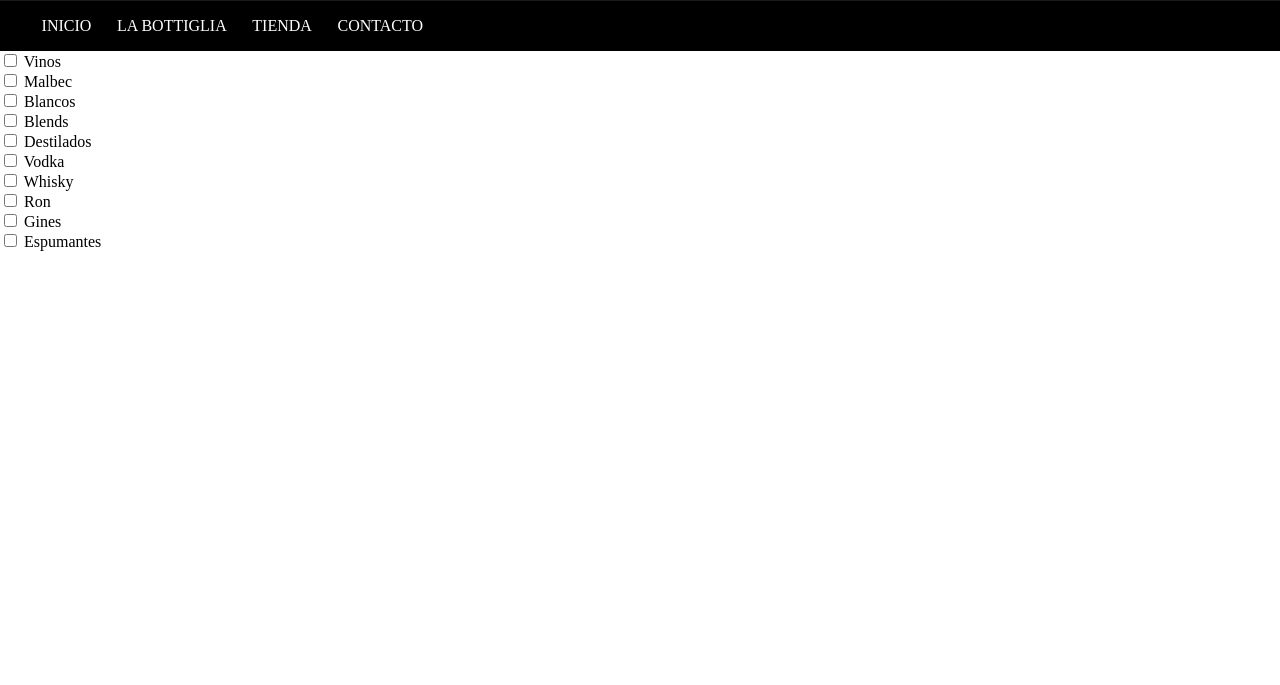
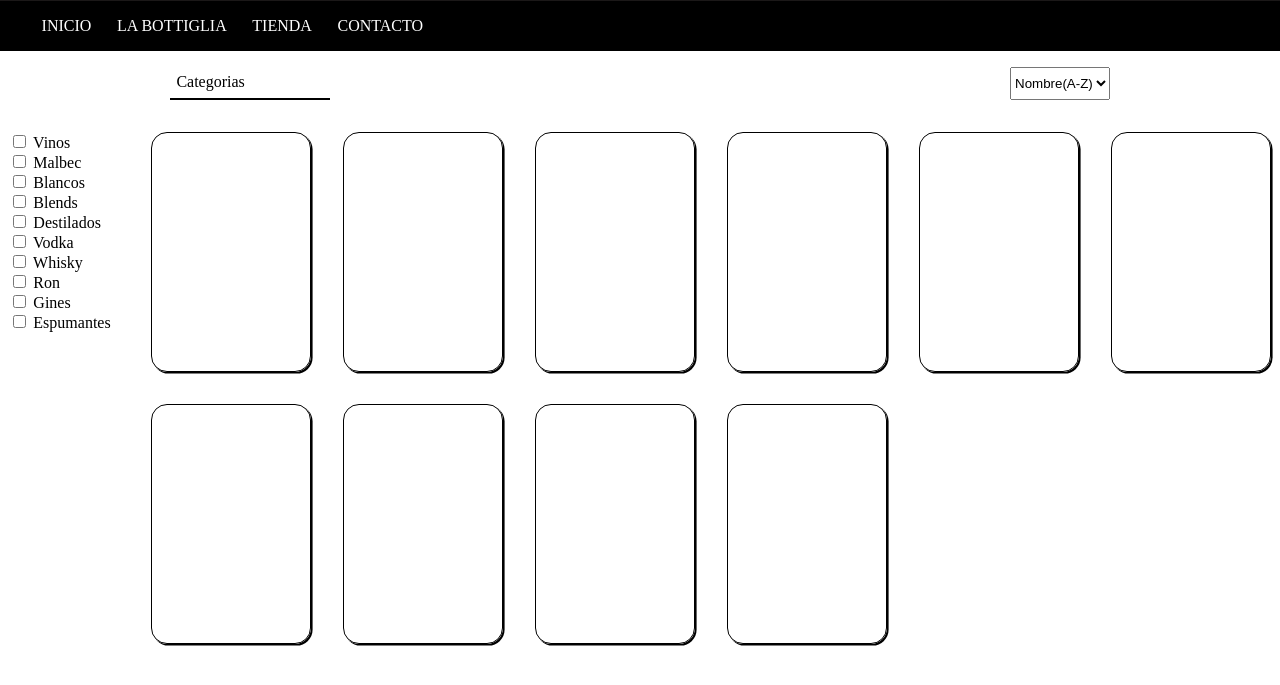
Before and after one commit to MatiSalinas/La-Bottiglia, a Django app: page /productos/ in a window 1280 px wide. Shown: the part 99-784 px from the top of the page. Run offline with Django 4.2, Linux system fonts and the light colour scheme.

Commit message:
Added cards

```diff
--- a/tiendaOnline/tiendaOnline/static/css/productos.css
+++ b/tiendaOnline/tiendaOnline/static/css/productos.css
@@ -75,9 +75,43 @@ path{
 
 }
 
+.categorias {
+    display: flex;
+    justify-content: space-evenly;
+    margin-top: 1rem;
+}
+.catTitle {
+    width: 10rem;
+    padding: .4rem;
+    border-bottom: 2px solid black;
+}
+.container {
+    width: 100%;
+    display: flex;
+    justify-content: center;
+    gap: 2.5rem;
+    margin-top: 2rem;
+}
 .checkButtons {
     display: flex;
     flex-direction: row;
     gap:1rem;
 
+
 }
+
+.cards {
+    display: flex;
+    flex-wrap: wrap;
+    width: 70rem;
+    gap: 2rem;
+}
+
+.card {
+    width: 10rem;
+    height: 15rem;
+    border: 1px solid black;
+    border-radius: 1rem;
+    box-shadow: 0.1rem 0.1rem black;
+    flex: 0 1 auto;
+}
--- a/tiendaOnline/tiendaOnline/templates/productos.html
+++ b/tiendaOnline/tiendaOnline/templates/productos.html
@@ -48,7 +48,18 @@
 
     </div>
 
-
+    <div class="categorias">
+        <div class="catTitle">Categorias</div>
+        <div class="svg"></div>
+        <div class="svg"></div>
+        <div class="order"></div>
+        <select name="" id="">
+            <option value="a-z">Nombre(A-Z)</option>
+            <option value="z-a">Nombre(Z-A)</option>
+            <option value="high">Mayor precio</option>
+            <option value="low">Menor precio</option>
+        </select>
+    </div>
     <div class="container">
         <div class="checkbuttons">
             <div>
@@ -92,7 +103,18 @@
                 <label for="esmpumantes">Espumantes</label>
             </div>
         </div>
-        <div class="cards"></div>
+        <div class="cards">
+            <div class="card"></div>
+            <div class="card"></div>
+            <div class="card"></div>
+            <div class="card"></div>
+            <div class="card"></div>
+            <div class="card"></div>
+            <div class="card"></div>
+            <div class="card"></div>
+            <div class="card"></div>
+            <div class="card"></div>
+        </div>
     </div>
 
 
```
